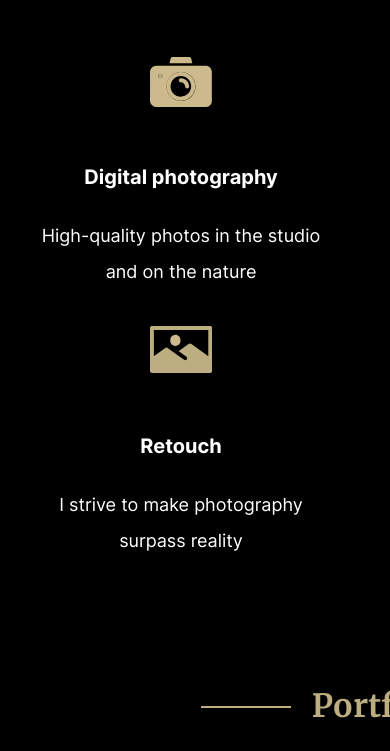
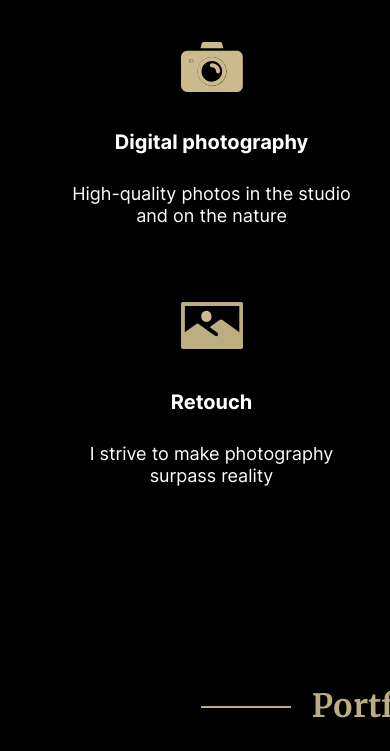
Before and after one commit to Sirkevich/random-jokes, a plain HTML site: page portfolio/index.html in a window 390 px wide. Shown: the part 753-1504 px from the top of the page. Drawn offline with Linux system fonts and the light colour scheme.

Commit message:
feat: done skills section

```diff
--- a/portfolio/style/style.css
+++ b/portfolio/style/style.css
@@ -349,6 +349,12 @@ body {
     overflow-x: hidden;
 }
 
+@media (max-width: 768px) {
+    .section-title-container {
+        margin-bottom: 45px;
+    }
+}
+
 .section-title-container::before {
     content: "";
     position: absolute;
@@ -409,7 +415,10 @@ body {
 @media (max-width: 768px) {
 
     .skills-items {
-        gap: 36px;
+        justify-content: center;
+        gap: 63px;
+        padding: 0;
+        padding-right: 2px;
     }
 }
 
@@ -422,12 +431,27 @@ body {
     transition: 0.3s;
 }
 
+@media (max-width: 768px) {
+    .skills-items-logo {
+        margin-bottom: 30px;
+    }
+}
+
+
 .skills-items-title {
     margin: 0;
     padding-bottom: 29px;
     font-weight: 700;
     font-size: 20px;
 }
+
+@media (max-width: 768px) {
+    /* .skills-items-title{
+        padding-bottom: 22px;
+    }     */
+}
+
+
 
 .skills-item-text {
     margin: 0;
@@ -436,6 +460,13 @@ body {
     font-weight: 400;
     line-height: 36px;
     text-align: center;
+}
+
+@media (max-width: 768px) {
+    .skills-item-text{
+       line-height: 22px;
+       padding-bottom: 12px;
+    }
 }
 
 .skills-items-logo-photo {
```
